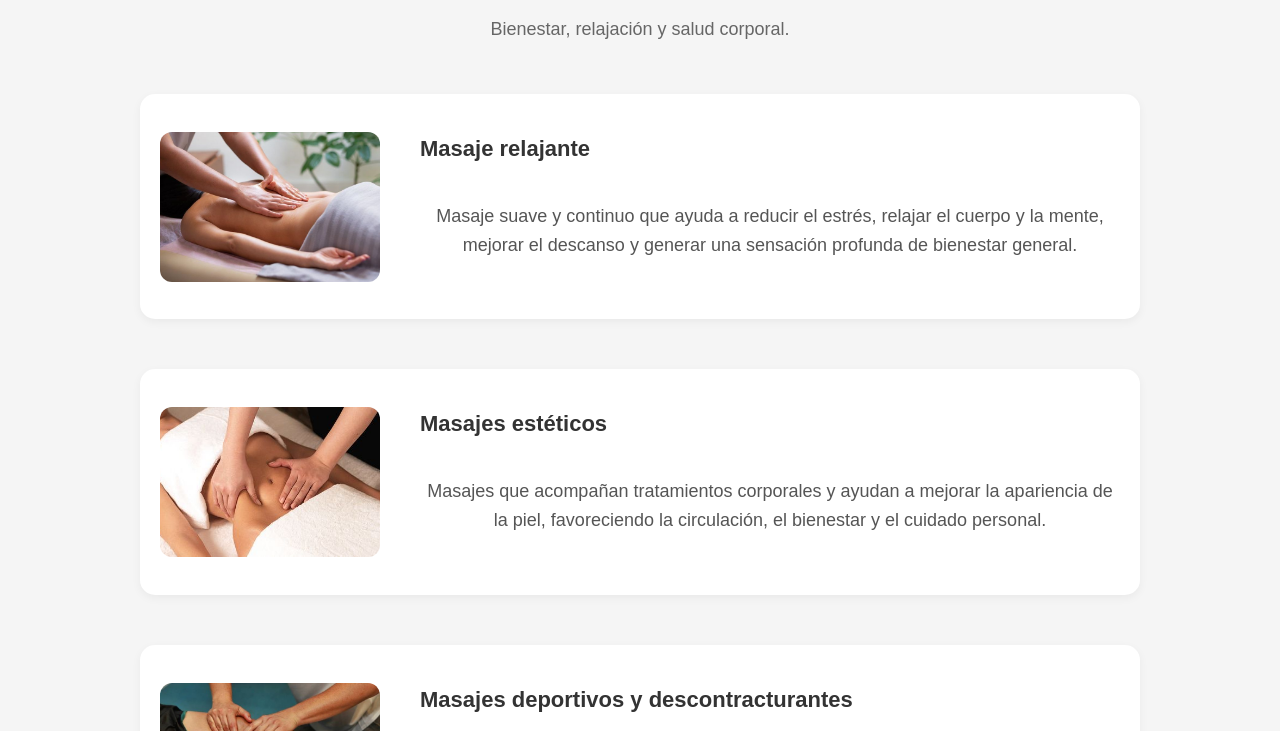
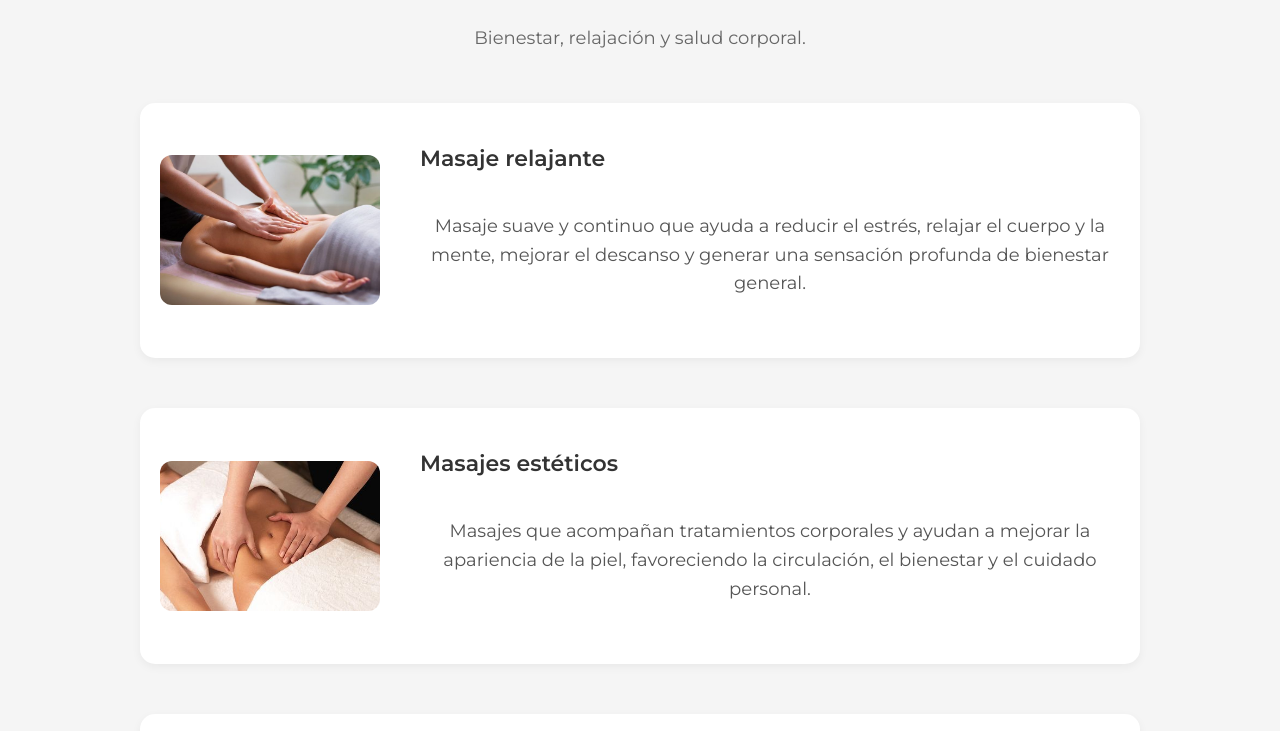
Before and after one commit to vivianaciccariello-ctrl/vivianaciccariello.github.io, a plain HTML site: page masajes.html in a window 1280 px wide. Shown: the part 324-1055 px from the top of the page. Drawn offline with Linux system fonts and the light colour scheme.

Commit message:
Update masajes.html

```diff
--- a/masajes.html
+++ b/masajes.html
@@ -4,6 +4,7 @@
     <meta charset="UTF-8">
     <title>Masajes - Viviana Ciccariello</title>
     <link rel="stylesheet" href="style.css">
+<link href="https://fonts.googleapis.com/css2?family=Great+Vibes&family=Montserrat:wght@300;400;600&display=swap" rel="stylesheet">
 </head>
 
 <body>
```
